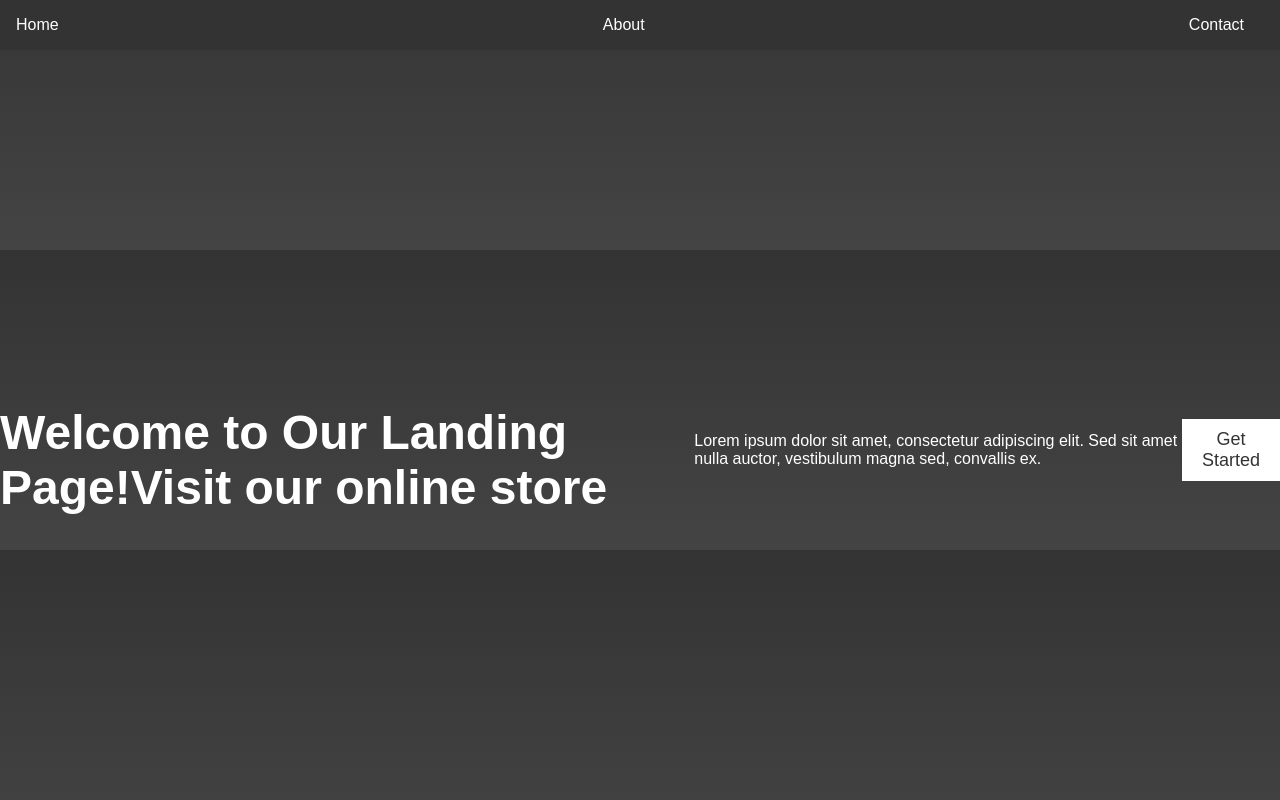
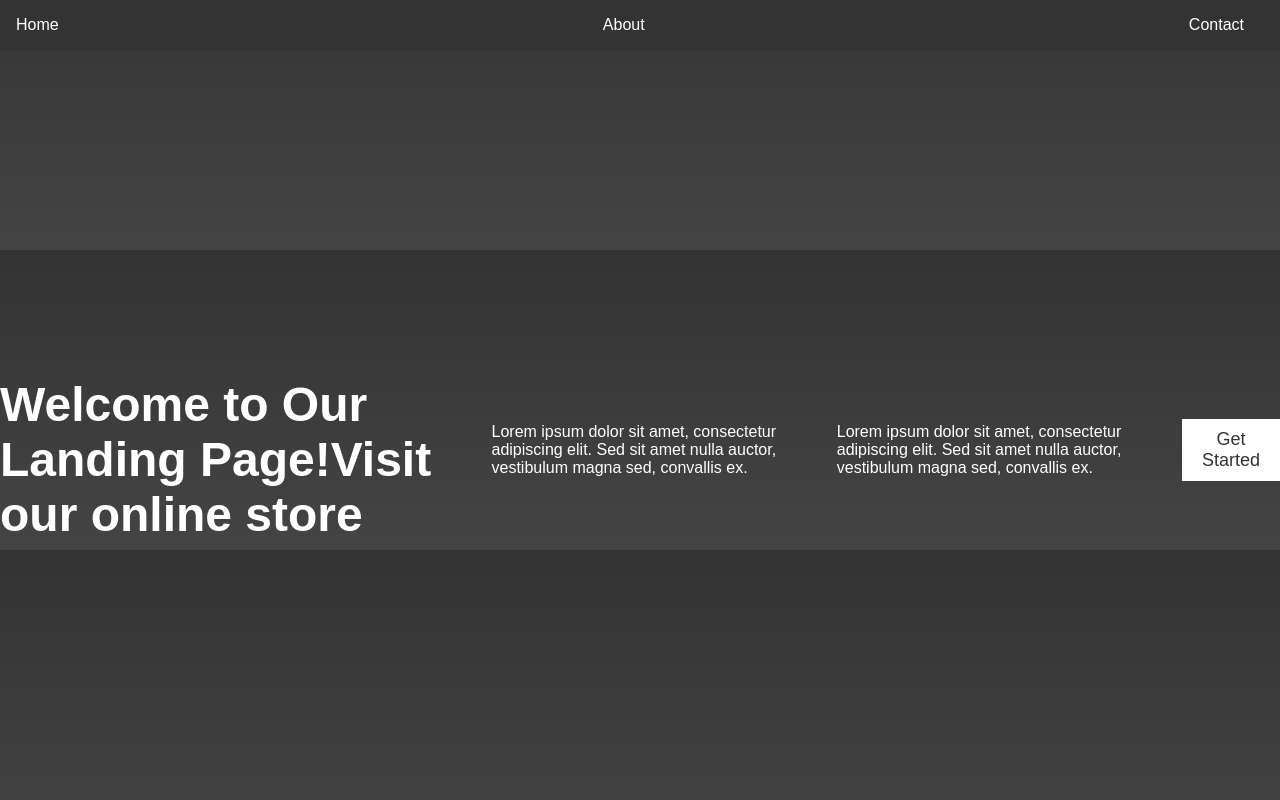
Before and after one commit to SAMPREETI2002/samplejs, a website: page dist/index.html in a window 1280 px wide. Shown: the top 800 px of the page. Drawn offline with Linux system fonts and the light colour scheme.

Commit message:
all files

```diff
--- a/dist/index.html
+++ b/dist/index.html
@@ -130,6 +130,10 @@
           Lorem ipsum dolor sit amet, consectetur adipiscing elit. Sed sit amet
           nulla auctor, vestibulum magna sed, convallis ex.
         </p>
+        <p>
+          Lorem ipsum dolor sit amet, consectetur adipiscing elit. Sed sit amet
+          nulla auctor, vestibulum magna sed, convallis ex.
+        </p>
         <button>Get Started</button>
       </section>
       <section class="features">
```
